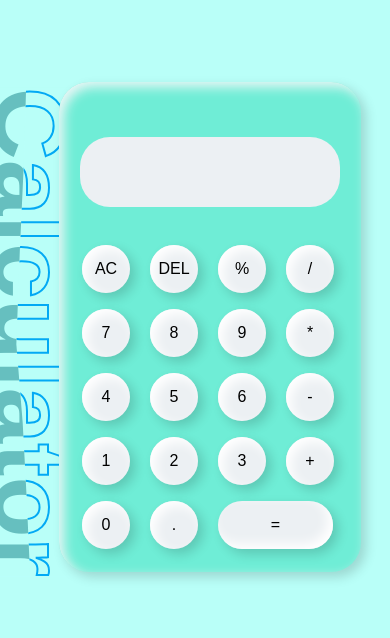
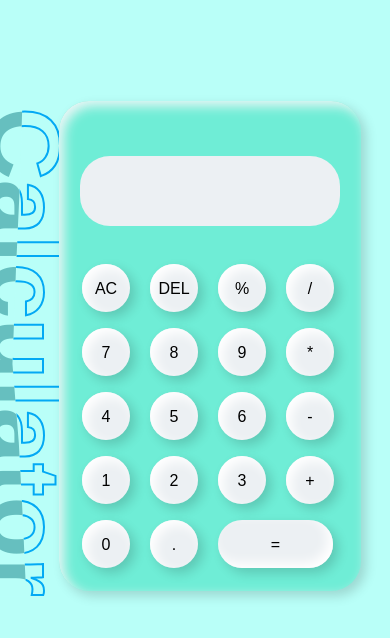
Before and after one commit to ayushroy-117/Minimalistic-Calculator, a plain HTML site: page index.html in a window 390 px wide. Drawn offline with Linux system fonts and the light colour scheme.

Commit message:
Add files via upload

```diff
--- a/styles.css
+++ b/styles.css
@@ -115,6 +115,9 @@ button {
     }
 }
 @media (max-width:1028px){
+    *{
+        padding-top: 2%;
+    }
     .calculator{
         margin-left: 30px;
         margin-bottom: 190px;
```
